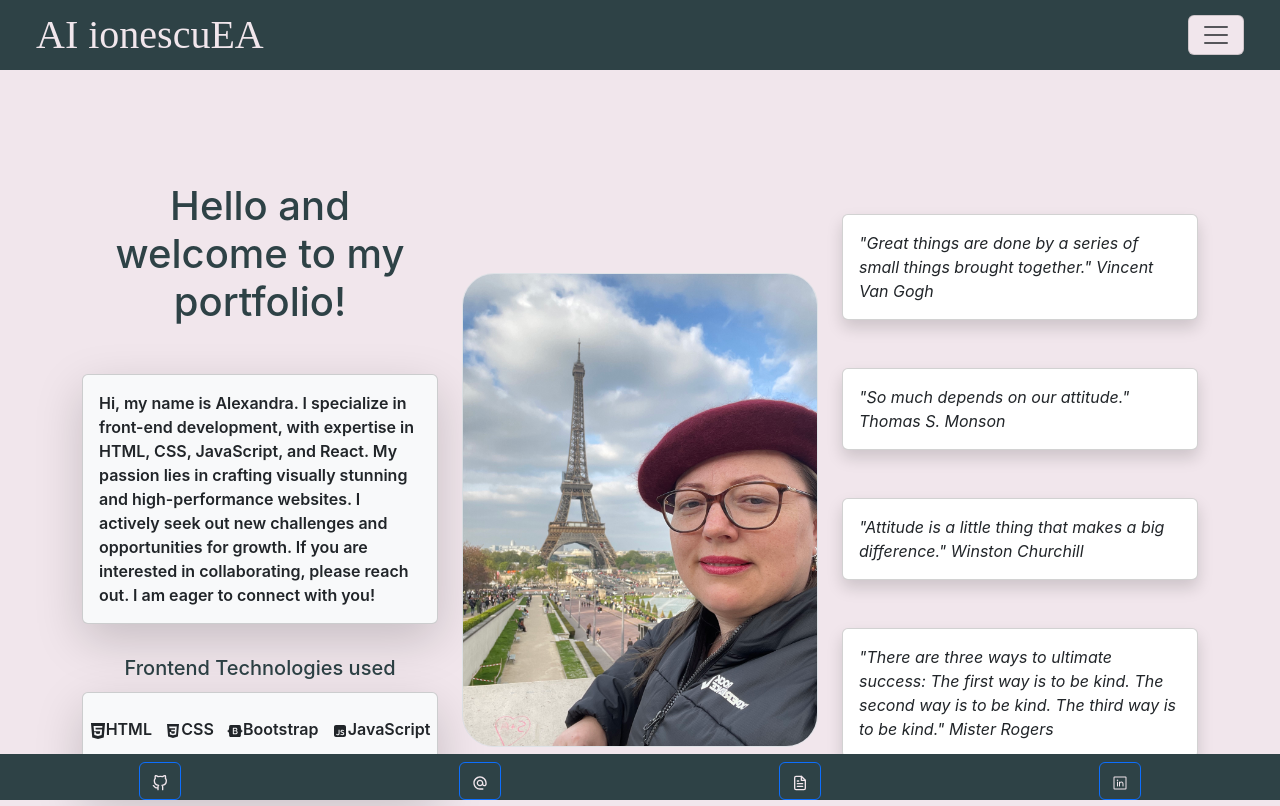
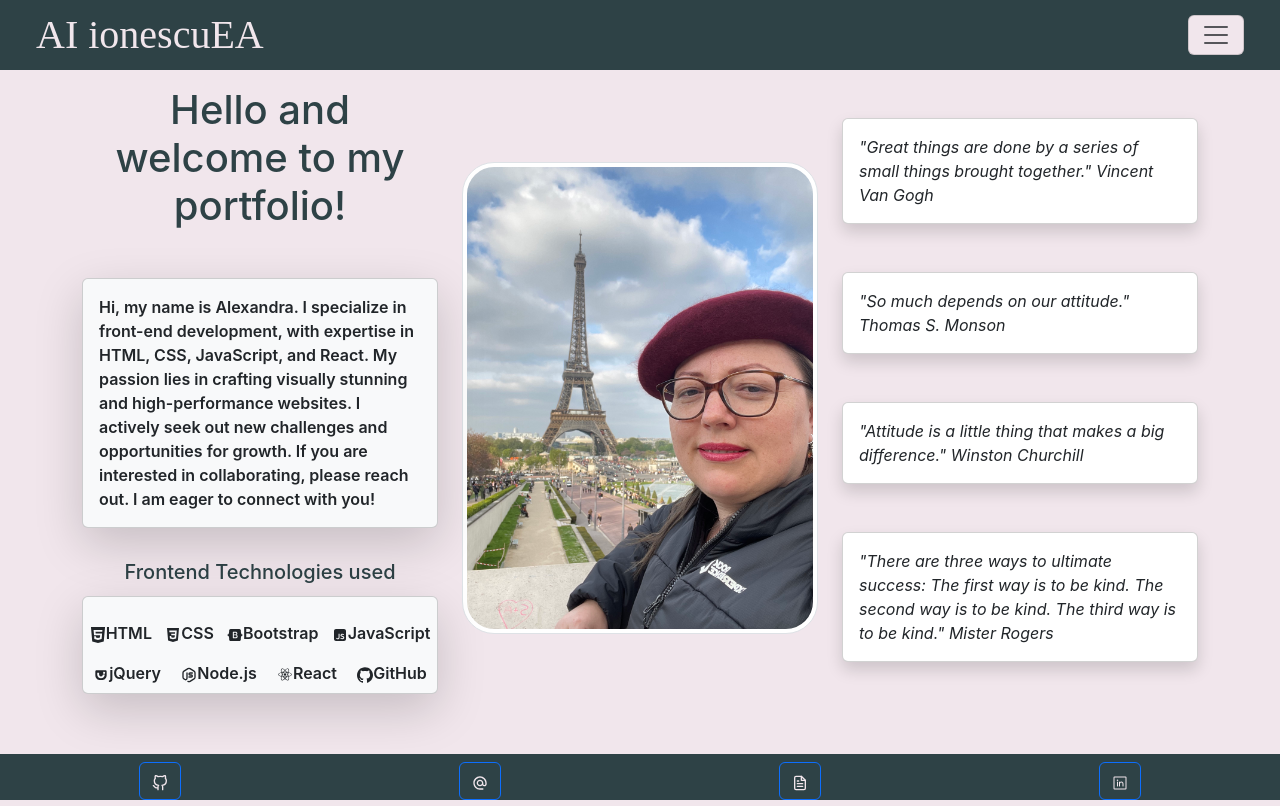
Before and after one commit to ionescuea/React-Portfolio, a React (Vite) app: page / in a window 1280 px wide. Built offline with nearby package versions, Linux system fonts and the light colour scheme.

Commit message:
Visual improvements

```diff
--- a/src/components/pages/Home.jsx
+++ b/src/components/pages/Home.jsx
@@ -10,7 +10,7 @@ import { ImGithub } from "react-icons/im";
 
 const Home = () => (
   <div className="container">
-    <div className="row align-items-center justify-content-center h-100 mt-5 pt-5">
+    <div className="row align-items-center justify-content-center h-100">
       <div className="col-lg-4 col-sm-12">
         <div className="h1 text-center">
           Hello and welcome to my portfolio!
@@ -40,8 +40,8 @@ const Home = () => (
           </div>
       </div>
 
-      <div className="col-lg-4 col-sm-12 mt-5">
-        <img src="alex-photo.jpg" alt="Alex's picture" className="img-fluid rounded-5 d-block img-thumbnail p-0"></img>
+      <div className="col-lg-4 col-sm-12 mt-3">
+        <img src="alex-photo.jpg" alt="Alex's picture" className="img-fluid rounded-5 d-block img-thumbnail"></img>
       </div>
 
       <div className="col-lg-4 col-sm-12 mt-5">
```
